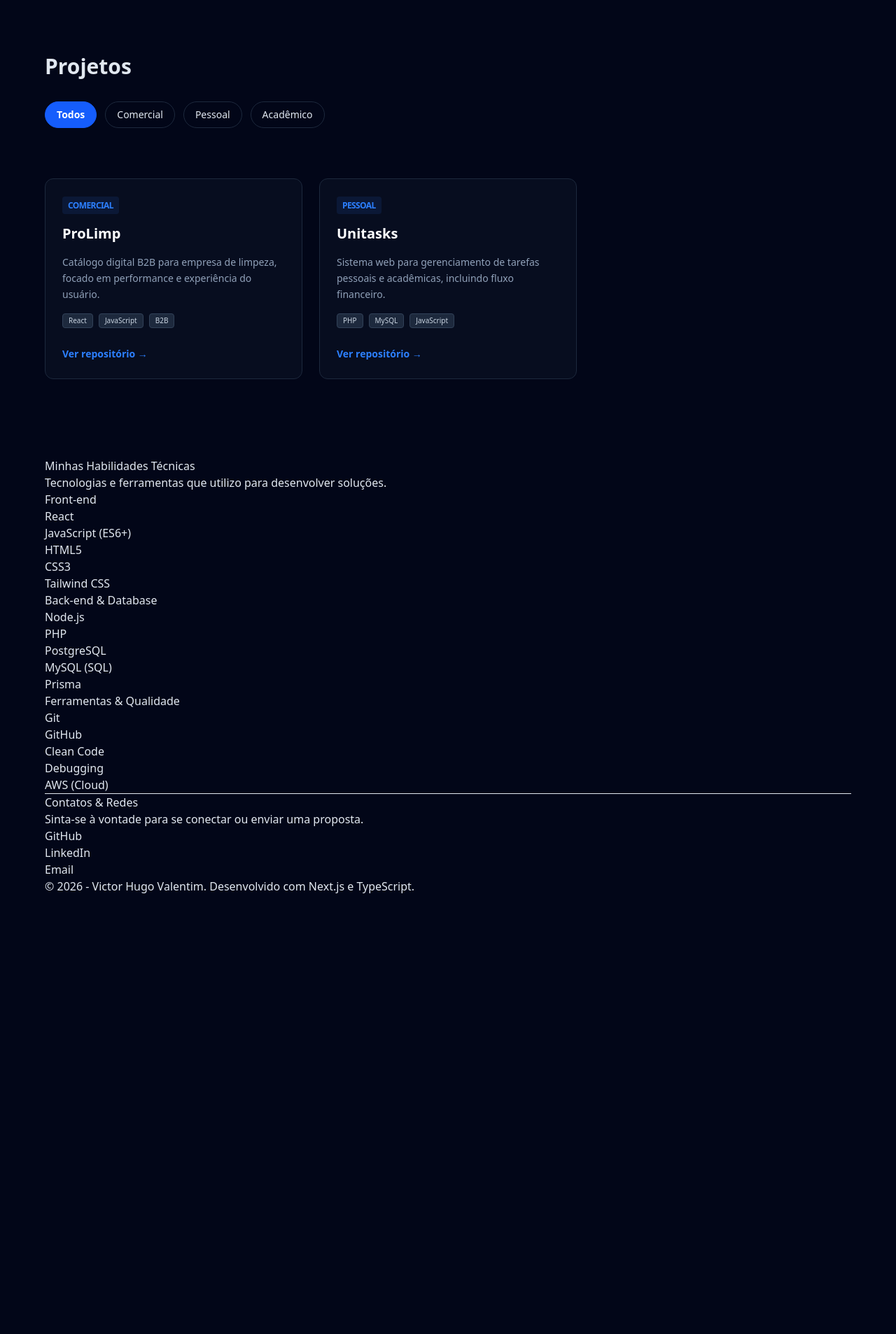
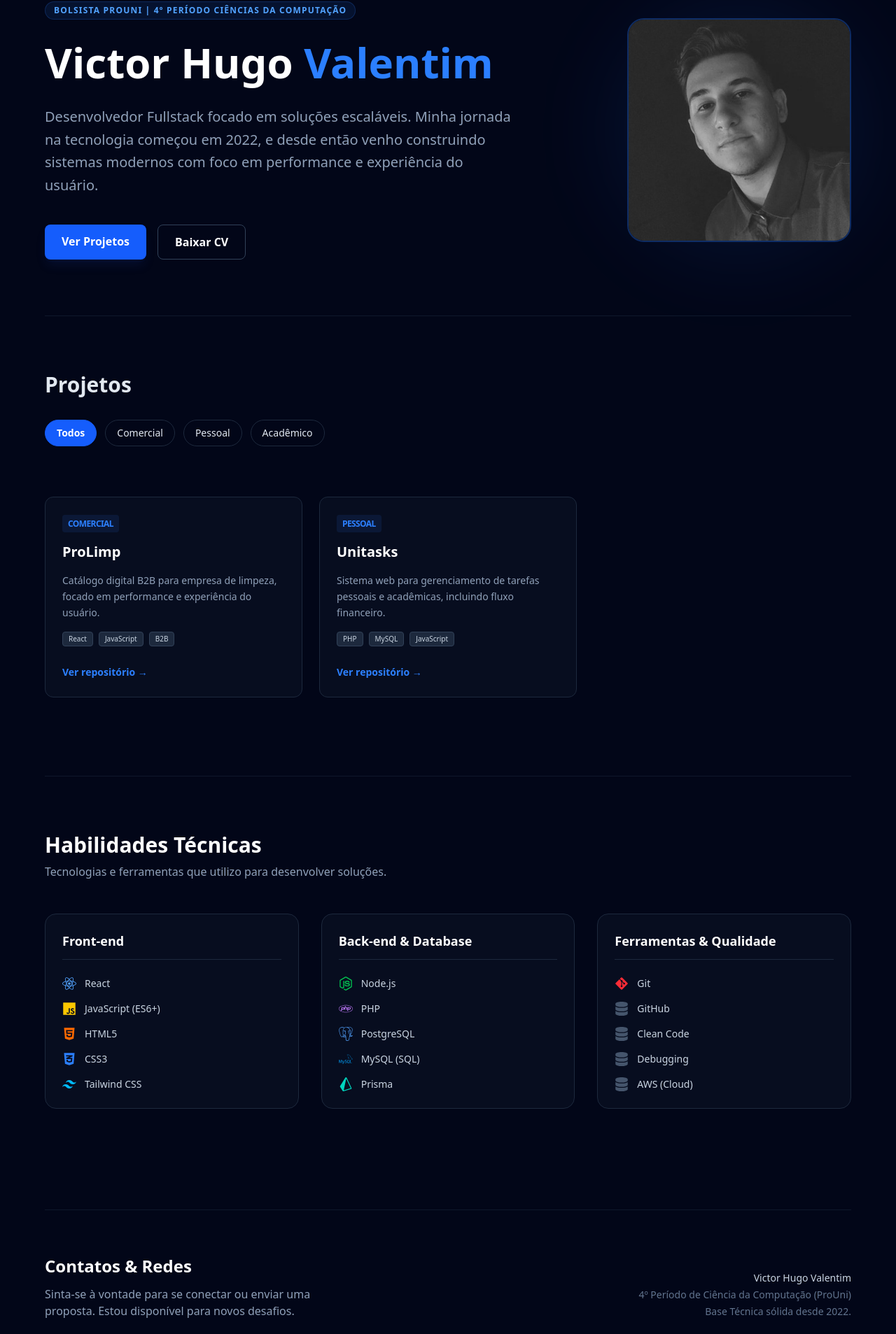
Before and after one commit to victorvalentim08/PortifolioDEV, a Next.js app in the folder portifoliodev/: page / in a window 1280 px wide. Shown: the part 119-2026 px from the top of the page at 70% size. Before the commit the page ends 1438 px from the top, so only its background shows below. Built offline with nearby package versions, Linux system fonts and the light colour scheme.

Commit message:
Primeiro Piloto do Portifolio

```diff
--- a/portifoliodev/src/components/Footer.tsx
+++ b/portifoliodev/src/components/Footer.tsx
@@ -1,36 +1,57 @@
 import { socialLinks } from "../data/social";
+import React from 'react';
+import { FaGithub, FaLinkedin, FaEnvelope } from 'react-icons/fa';
+
+// Mapeamento simples para os ícones
+const iconMap: Record<string, React.ReactNode> = {
+  "GitHub": <FaGithub />,
+  "LinkedIn": <FaLinkedin />,
+  "Email": <FaEnvelope />,
+};
 
 export default function Footer() {
   return (
-    <footer>
-      <hr />
-      <section>
-        <h3>Contatos & Redes</h3>
-        <p>Sinta-se à vontade para se conectar ou enviar uma proposta.</p>
+    <footer className="py-16 mt-16 border-t border-slate-900">
+      <div className="grid grid-cols-1 md:grid-cols-2 gap-10 items-center">
 
-        <nav>
-          <ul>
+        {/* Lado Esquerdo: Call to Action e Links */}
+        <div>
+          <h3 className="text-2xl font-bold text-white mb-3">Contatos & Redes</h3>
+          <p className="text-slate-400 max-w-md">
+            Sinta-se à vontade para se conectar ou enviar uma proposta.
+            Estou disponível para novos desafios.
+          </p>
+
+          <nav className="mt-6">
+            <ul className="flex flex-wrap gap-4">
               {socialLinks.map((link) => (
                 <li key={link.label}>
                   <a
                     href={link.url}
                     target="_blank"
                     rel="noopener noreferrer"
+                    className="flex items-center gap-2 px-4 py-2 rounded-lg border border-slate-800 bg-slate-900/50 text-slate-300 hover:border-blue-500 hover:text-white transition-all text-sm font-medium"
                   >
+                    <span className="text-xl text-blue-500">
+                      {iconMap[link.label]}
+                    </span>
                     {link.label}
                   </a>
                 </li>
               ))}
             </ul>
           </nav>
-      </section>
+        </div>
+        <div className="text-slate-500 text-sm md:text-right space-y-1">
+          <p className="text-slate-300 font-medium">Victor Hugo Valentim</p>
+          <p>4º Período de Ciência da Computação (ProUni)</p>
+          <p>Base Técnica sólida desde 2022.</p>
+          <p className="pt-4 opacity-50">
+            &copy; {new Date().getFullYear()} — Desenvolvido com Next.js & TS.
+          </p>
+        </div>
 
-      <section>
-        <p>
-          &copy; {new Date().getFullYear()} - Victor Hugo Valentim.
-          Desenvolvido com Next.js e TypeScript.
-        </p>
-      </section>
+      </div>
     </footer>
   );
 }
--- a/portifoliodev/src/components/Hero.tsx
+++ b/portifoliodev/src/components/Hero.tsx
@@ -1,21 +1,57 @@
 "use client";
 import { motion } from "framer-motion";
+import Image from "next/image";
 
 export default function Hero() {
   return (
-    <motion.section
-      initial={{ opacity: 0, x: -20 }}
+    <section className="py-20 flex flex-col md:flex-row items-center gap-12 border-b border-slate-900">
+
+      <motion.div
+        initial={{ opacity: 0, x: -30 }}
         animate={{ opacity: 1, x: 0 }}
         transition={{ duration: 0.6 }}
-      className="hero-section"
+        className="flex-1 space-y-6"
       >
-      <div className="hero-badge">Bolsista ProUni | 4º Período CC</div>
-      <h1 className="hero-title">
+        <div className="inline-block px-3 py-1 rounded-full bg-blue-500/10 border border-blue-500/20 text-blue-400 text-xs font-bold uppercase tracking-widest">
+          Bolsista ProUni | 4º Período Ciências da Computação
+        </div>
+
+        <h1 className="text-4xl md:text-6xl font-extrabold text-white leading-tight">
           Victor Hugo <span className="text-blue-500">Valentim</span>
         </h1>
-      <p className="text-slate-400 max-w-2xl text-lg">
+
+        <p className="text-slate-400 text-lg md:text-xl leading-relaxed max-w-2xl">
           Desenvolvedor Fullstack focado em soluções escaláveis.
+          Minha jornada na tecnologia começou em 2022, e desde então venho
+          construindo sistemas modernos com foco em performance e experiência do usuário.
         </p>
-    </motion.section>
+
+        <div className="flex gap-4 pt-4">
+          <a href="#projetos" className="px-6 py-3 bg-blue-600 hover:bg-blue-700 text-white font-bold rounded-lg transition-all shadow-lg shadow-blue-900/20">
+            Ver Projetos
+          </a>
+          <a href="/curriculo.pdf" target="_blank" className="px-6 py-3 border border-slate-700 hover:border-slate-500 text-white font-bold rounded-lg transition-all">
+            Baixar CV
+          </a>
+        </div>
+      </motion.div>
+      <motion.div
+        initial={{ opacity: 0, scale: 0.8 }}
+        animate={{ opacity: 1, scale: 1 }}
+        transition={{ duration: 0.6, delay: 0.2 }}
+        className="relative"
+      >
+        <div className="w-64 h-64 md:w-80 md:h-80 relative z-10 rounded-3xl overflow-hidden border-2 border-blue-500/30">
+          <Image
+            src="/foto de perfil.jpg"
+            alt="Victor Hugo Valentim"
+            fill
+            className="object-cover grayscale hover:grayscale-0 transition-all duration-500"
+          />
+        </div>
+        <div className="absolute -inset-4 bg-blue-500/20 blur-3xl rounded-full z-0 opacity-50"></div>
+      </motion.div>
+
+    </section>
   );
 }
--- a/portifoliodev/src/components/Skills.tsx
+++ b/portifoliodev/src/components/Skills.tsx
@@ -1,23 +1,56 @@
+"use client";
+import React from 'react';
+import { motion } from "framer-motion";
 import { skillCategories } from "../data/skills";
+import { FaReact, FaJs, FaHtml5, FaCss3Alt, FaNodeJs, FaPhp, FaGitAlt, FaDatabase } from 'react-icons/fa';
+import { SiTailwindcss, SiPostgresql, SiMysql, SiPrisma } from 'react-icons/si';
+
+const iconMap: Record<string, React.ReactNode> = {  "React": <FaReact className="text-blue-400" />,
+  "JavaScript (ES6+)": <FaJs className="text-yellow-400" />,
+  "HTML5": <FaHtml5 className="text-orange-500" />,
+  "CSS3": <FaCss3Alt className="text-blue-500" />,
+  "Tailwind CSS": <SiTailwindcss className="text-sky-400" />,
+  "Node.js": <FaNodeJs className="text-green-500" />,
+  "PHP": <FaPhp className="text-purple-400" />,
+  "PostgreSQL": <SiPostgresql className="text-blue-400" />,
+  "MySQL (SQL)": <SiMysql className="text-sky-600" />,
+  "Prisma": <SiPrisma className="text-teal-400" />,
+  "Git": <FaGitAlt className="text-red-500" />,
+};
 
 export default function Skills() {
   return (
-    <section>
-      <header>
-        <h2>Minhas Habilidades Técnicas</h2>
-        <p>Tecnologias e ferramentas que utilizo para desenvolver soluções.</p>
+    <section className="py-20 border-t border-slate-900">
+      <header className="mb-12">
+        <h2 className="text-3xl font-bold text-white mb-2">Habilidades Técnicas</h2>
+        <p className="text-slate-400">Tecnologias e ferramentas que utilizo para desenvolver soluções.</p>
       </header>
 
-      <div>
+      <div className="grid grid-cols-1 md:grid-cols-3 gap-8">
         {skillCategories.map((category, index) => (
-          <article key={index}>
-            <h3>{category.title}</h3>
-            <ul>
+          <motion.article
+            key={index}
+            initial={{ opacity: 0, y: 20 }}
+            whileInView={{ opacity: 1, y: 0 }}
+            viewport={{ once: true }}
+            transition={{ duration: 0.5, delay: index * 0.1 }}
+            className="p-6 rounded-2xl border border-slate-800 bg-slate-900/40 hover:bg-slate-900/60 transition-colors"
+          >
+            <h3 className="text-lg font-bold text-white mb-6 border-b border-slate-800 pb-3">
+              {category.title}
+            </h3>
+
+            <ul className="space-y-4">
               {category.skills.map((skill) => (
-                <li key={skill}>{skill}</li>
+                <li key={skill} className="flex items-center gap-3 text-slate-300 text-sm">
+                  <span className="text-xl">
+                    {iconMap[skill] || <FaDatabase className="text-slate-600" />}
+                  </span>
+                  {skill}
+                </li>
               ))}
             </ul>
-          </article>
+          </motion.article>
         ))}
       </div>
     </section>
```
Also changed, not shown: portifoliodev/package.json (+4 -3 lines), portifoliodev/public/foto de perfil.jpg (added), 1 other file (tests, documents, lock files or other folders). Lines whose indentation alone changed are shown as unchanged.
